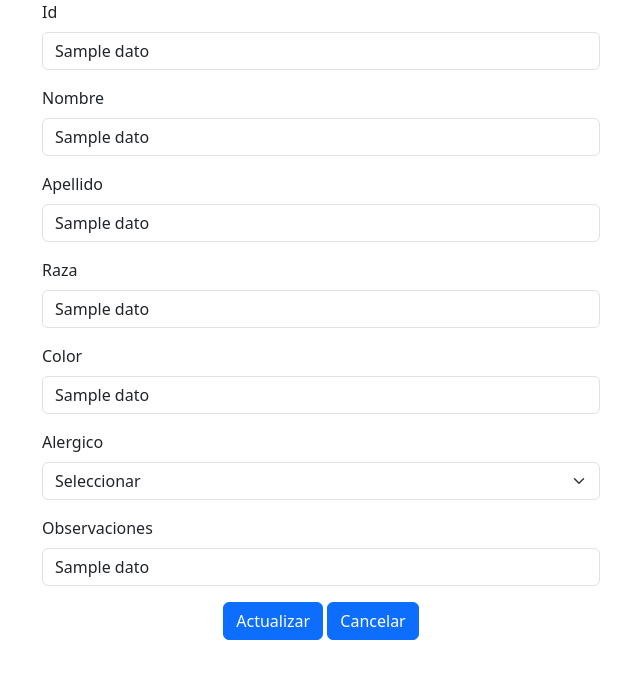
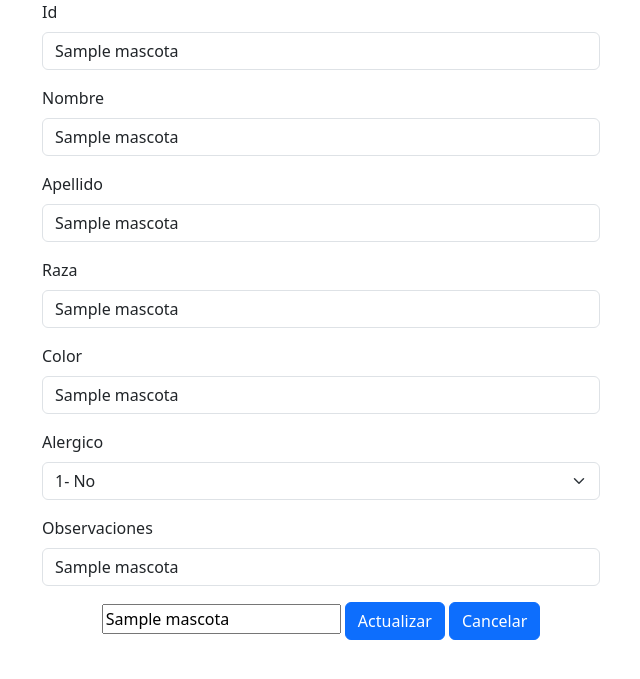
Before and after one commit to axelvilla/BackEnd_Python, a Flask app: template app/templates/editar_cliente.html in a window 1280 px wide. Shown: the part 92-771 px from the top of the page, without its empty margins (40-680 px from the left). Run offline with Flask 3, Linux system fonts and the light colour scheme; the template is opened without the code that fills it: most values are stand-ins (such as "Sample title", 1, 10 or a date in 2020).

Commit message:
inicio de funcion actualizar

```diff
--- a/app/app.py
+++ b/app/app.py
@@ -72,8 +72,45 @@ def editar():
     finally:
          cursor.close()
          conexion.close()
-    return render_template('editar_cliente.html', dato = mascota[0])
+    return render_template('editar_cliente.html', mascota = mascota[0])
 
+
+@app.route('/actualizar', methods = ['POST'])
+def actualizar():
+    mascota = ()
+    codigo = request.form['codigo']
+    nombre = request.form['nombre']
+    apellido = request.form['apellido']
+    raza = request.form['raza']
+    color = request.form['color']
+    alergico = request.form['alergico']
+    observaciones = request.form['observaciones']
+    try:
+         conexion = obtener_conexion()
+         cursor = conexion.cursor()
+         cursor.execute("UPDATE mascota SET nombre = %s, apellido = %s, raza = %s, color = %s, alergico = %s, observaciones = %s WHERE id = %s", [nombre, apellido, raza, color, alergico, observaciones,codigo])
+         #mascota = cursor.fetchall()
+         conexion.commit()
+
+    finally:
+         cursor.close()
+         conexion.close()
+    #return render_template('ver_datos.html', mascota = mascota)
+    return redirect('/ver_datos')
+
+@app.route('/borrar', methods = ['POST'])
+def borrar():
+    codigo = request.form['codigo']
+    try:
+         conexion = obtener_conexion()
+         cursor = conexion.cursor()
+         cursor.execute("DELETE FROM mascota WHERE id = %s", [codigo])
+         cursor.fetchall()
+         conexion.commit()
+    finally:
+         cursor.close()
+         conexion.close()
+    return redirect('ver_datos')
 
 
 if __name__ == '__main__':
--- a/app/templates/editar_cliente.html
+++ b/app/templates/editar_cliente.html
@@ -2,52 +2,55 @@
 
 {% block main %}
     <main class="text-center align-middle position-relative">
-        <form class="form" action="/ingresar_cliente" method="POST">
+        <form class="form" action="/editar" method="post">
 
             <div class="mb-3 col-6 text-start">
                 <label class="form-label">Id</label>
-                <input type="text" class="form-control" name="id" value="{{dato.0}}">
+                <input type="text" class="form-control" name="id" value="{{mascota.0}}">
               </div>
 
             <div class="mb-3 col-6 text-start">
                 <label class="form-label">Nombre</label>
-                <input type="text" class="form-control" name="nombre" value="{{dato.1}}">
+                <input type="text" class="form-control" name="nombre" value="{{mascota.1}}">
               </div>
 
               <div class="mb-3 col-6 text-start">
                 <label class="form-label">Apellido</label>
-                <input type="text" class="form-control" name="apellido" value="{{dato.2}}">
+                <input type="text" class="form-control" name="apellido" value="{{mascota.2}}">
               </div>
 
               <div class="mb-3 col-6 text-start">
                 <label class="form-label">Raza</label>
-                <input type="text" class="form-control" name="raza" value="{{dato.3}}">
+                <input type="text" class="form-control" name="raza" value="{{mascota.3}}">
               </div>
 
               <div class="mb-3 col-6 text-start">
                 <label class="form-label">Color</label>
-                <input type="text" class="form-control" name="color" value="{{dato.4}}">
+                <input type="text" class="form-control" name="color" value="{{mascota.4}}">
               </div>
 
               <div class="mb-3 col-6 text-start">
                 <label class="form-label">Alergico</label>
                 <div class="input-group mb-3">
-                    <select class="form-select" name="alergico" id="inputGroupSelect01" value="{{dato.5}}">
+                    <select class="form-select" name="alergico" id="inputGroupSelect01" value="{{mascota.5}}">
                       <option selected>Seleccionar</option>
-                      <option value="Si">1- Si</option>
-                      <option value="No">2- No</option>
+                      <option selected value="Si">1- No</option>
+                      <option value="No">2- Si</option>
                     </select>
                   </div>
               </div>
 
               <div class="mb-3 col-6 text-start">
                 <label class="form-label">Observaciones</label>
-                <input type="text-area" class="form-control" name="observaciones" value="{{dato.6}}">
+                <input type="text-area" class="form-control" name="observaciones" value="{{mascota.6}}">
               </div>
 
               <div class="mb-3 col-6">
-                <button type="submit" class="btn btn-primary">Actualizar</button>
-                <button type="submit" class="btn btn-primary">Cancelar</button>
+                <form action="/" method="put">
+                  <input type="text" name="codigo" id="" value="{{mascota[0]}}">
+                  <button type="submit" class="btn btn-primary">Actualizar</button>
+                  <button type="submit" class="btn btn-primary">Cancelar</button>
+                </form>
               </div>
         </form>
     </main>
--- a/app/templates/ingresar_cliente.html
+++ b/app/templates/ingresar_cliente.html
@@ -27,9 +27,8 @@
                 <label class="form-label">Alergico</label>
                 <div class="input-group mb-3">
                     <select class="form-select" name="alergico" id="inputGroupSelect01">
-                      <option selected>Seleccionar</option>
-                      <option value="Si">1- Si</option>
-                      <option value="No">2- No</option>
+                      <option selected value="Si">1- No</option>
+                      <option value="No">2- Si</option>
                     </select>
                   </div>
               </div>
--- a/app/templates/ver_datos.html
+++ b/app/templates/ver_datos.html
@@ -34,12 +34,12 @@
                         <button type="submit" class="btn btn-secondary">Editar</button>
                     </form>
                 </td>
-            <!--<td>
+            <td>
                     <form action="/borrar" method="post">
                         <input type="hidden" name="codigo" id="" value="{{mascota[0]}}">
                         <button type="submit" class="btn btn-danger">Eliminar</button>
                     </form>
-                </td>-->
+                </td>
             </tr>
             {% endfor %}
         </tbody>
```
